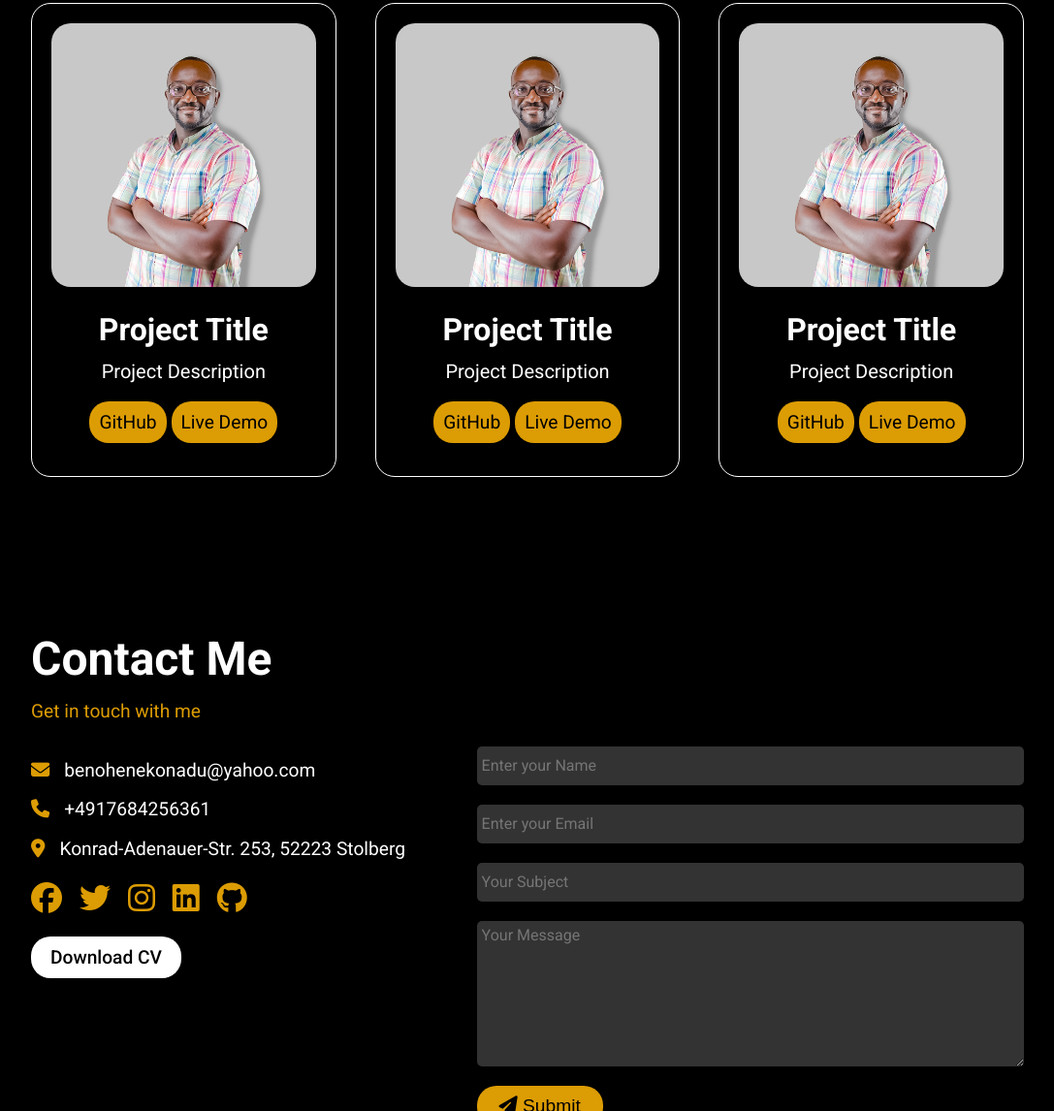
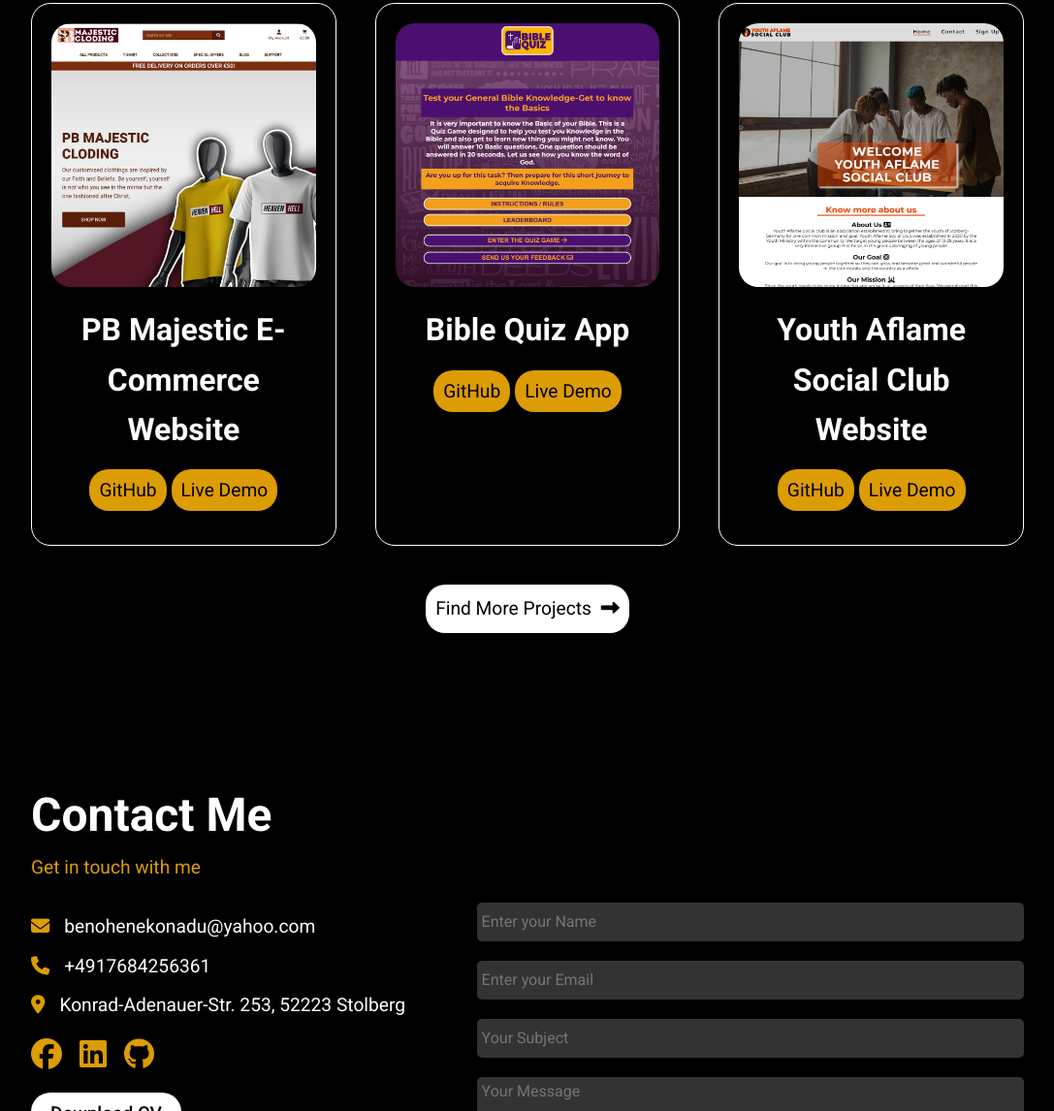
Before and after one commit to Benohene/personal-portfolio, a plain HTML site: page index.html in a window 1280 px wide. Shown: the part 2922-4068 px from the top of the page at 97% size, without its empty margins (96-1183 px from the left). Drawn offline with Linux system fonts and the light colour scheme.

Commit message:
Add social links

```diff
--- a/assets/css/styles.css
+++ b/assets/css/styles.css
@@ -4,6 +4,10 @@
   margin: 0;
   padding: 0;
   box-sizing: border-box;
+}
+
+html {
+  scroll-behavior: smooth;
 }
 
 body {
@@ -289,6 +293,14 @@ nav {
   overflow: hidden;
 }
 
+.project:hover {
+  -webkit-transform: scale(1.06);
+  -moz-transform: scale(1.06);
+  -ms-transform: scale(1.06);
+  -o-transform: scale(1.06);
+  transform: scale(1.06);
+}
+
 .project h3 {
   font-size: 2rem;
   font-weight: 700;
@@ -325,6 +337,40 @@ nav {
   background-color: #ffffff;
   color: #000000;
 }
+
+#more-projects {
+  display: flex;
+  justify-content: center;
+  align-items: center;
+  margin-top: 40px;
+}
+
+#more-projects a {
+  text-decoration: none;
+  color: #000000;
+  font-size: 1.2rem;
+  position: relative;
+  transition: all 0.3s ease;
+  background-color: #ffffff;
+  padding: 10px;
+  border-radius: 20px;
+}
+
+#more-projects a:hover {
+  background-color: #dc9c03;
+  color: #000000;
+  transform: scale(1.1);
+}
+
+#more-projects a i {
+  margin-left: 5px;
+  transition: transform 0.3s ease;
+}
+
+#more-projects a:hover i {
+  transform: translateX(5px);
+}
+
 
 /* -------------contact--------------- */
 #contact {
@@ -496,12 +542,10 @@ nav {
     margin-bottom: 1rem;
   }
 
-  #aboutMe-header{
+  #aboutMe-header {
     font-size: 2rem;
   }
-
 }
-
 
 @media screen and (max-width: 910px) {
   .aboutRow {
@@ -551,9 +595,7 @@ nav {
     padding-left: 0;
     margin-top: 40px;
   }
-
 }
-
 
 @media (max-width: 390px) {
   .header-text {
@@ -564,9 +606,10 @@ nav {
     font-size: 40px;
   }
 
-  #downloadBtn, #hireBtn {
+  #downloadBtn,
+  #hireBtn {
     font-size: 1rem;
-    padding: .5rem;
+    padding: 0.5rem;
   }
 
   .imageCol img {
--- a/index.html
+++ b/index.html
@@ -228,46 +228,50 @@
           <div class="project-list">
             <!-- Project 1 -->
             <div class="project">
-              <img src="assets/images/about-img.jpg" alt="" />
+              <img src="assets/images/project-1.jpg" alt="" />
               <div class="project-subtitle">
-                <h3>Project Title</h3>
-                <p>Project Description</p>
+                <h3>PB Majestic E-Commerce Website</h3>
               </div>
               <div class="project-linksBtn">
-                <a href="" class="project-link">GitHub</a>
-                <a href="" class="project-link">Live Demo</a>
+                <a href="https://github.com/Benohene/pb_majestic_cloding.git" target="_blank"  class="project-link">GitHub</a>
+                <a href="https://pb-majestic-cloding-30c8cd3db475.herokuapp.com/" target="_blank" class="project-link">Live Demo</a>
               </div>
             </div>
             <!-- Project 1 Ends -->
 
             <!-- Project 2 -->
             <div class="project">
-              <img src="assets/images/about-img.jpg" alt="" />
+              <img src="assets/images/project-2.jpg" alt="" />
               <div class="project-subtitle">
-                <h3>Project Title</h3>
-                <p>Project Description</p>
+                <h3>Bible Quiz App</h3>
               </div>
               <div class="project-linksBtn">
-                <a href="" class="project-link">GitHub</a>
-                <a href="" class="project-link">Live Demo</a>
+                <a href="https://github.com/Benohene/ya-bible-quiz-project.git" target="_blank" class="project-link">GitHub</a>
+                <a href="https://benohene.github.io/ya-bible-quiz-project/" target="_blank" class="project-link">Live Demo</a>
               </div>
             </div>
             <!-- Project 2 Ends -->
 
             <!-- Project 3 -->
             <div class="project">
-              <img src="assets/images/about-img.jpg" alt="" />
+              <img src="assets/images/project-3.jpg" alt="" />
               <div class="project-subtitle">
-                <h3>Project Title</h3>
-                <p>Project Description</p>
+                <h3>Youth Aflame Social Club Website</h3>
               </div>
               <div class="project-linksBtn">
-                <a href="" class="project-link">GitHub</a>
-                <a href="" class="project-link">Live Demo</a>
+                <a href="https://github.com/Benohene/youth-aflame-sc-project.git" target="_blank" class="project-link">GitHub</a>
+                <a href="https://benohene.github.io/youth-aflame-sc-project/index.html" target="_blank" class="project-link">Live Demo</a>
               </div>
             </div>
             <!-- Project 3 Ends -->
           </div>
+          <!-- button to find more projects -->
+          <div id="more-projects">
+            <a href="https://github.com/Benohene?tab=repositories" target="_blank" class="find-more-Btn">
+              Find More Projects <i class="fas fa-long-arrow-alt-right"></i>
+            </a>
+          </div>
+
         </div>
       </div>
 
@@ -283,19 +287,13 @@
               <p class="contact-details"><i class="fa-solid fa-location-dot"></i>Konrad-Adenauer-Str. 253, 52223 Stolberg</p>
               <div class="social-media">
                 <!-- social media with blank as target to open in new tab -->
-                <a href="" target="_blank"
+                <a href="https://www.facebook.com/ohene.b.konadu/" target="_blank"
                   ><i class="fa-brands fa-facebook"></i
                 ></a>
-                <a href="" target="_blank"
-                  ><i class="fa-brands fa-twitter"></i
-                ></a>
-                <a href="" target="_blank"
-                  ><i class="fa-brands fa-instagram"></i
-                ></a>
-                <a href="" target="_blank"
+                <a href="https://www.linkedin.com/in/benjamin-ohene-konadu/" target="_blank"
                   ><i class="fa-brands fa-linkedin"></i
                 ></a>
-                <a href="" target="_blank"
+                <a href="https://github.com/Benohene" target="_blank"
                   ><i class="fa-brands fa-github"></i
                 ></a>
               </div>
```
Also changed, not shown: assets/images/project-1.jpg (added), assets/images/project-2.jpg (added), assets/images/project-3.jpg (added).
